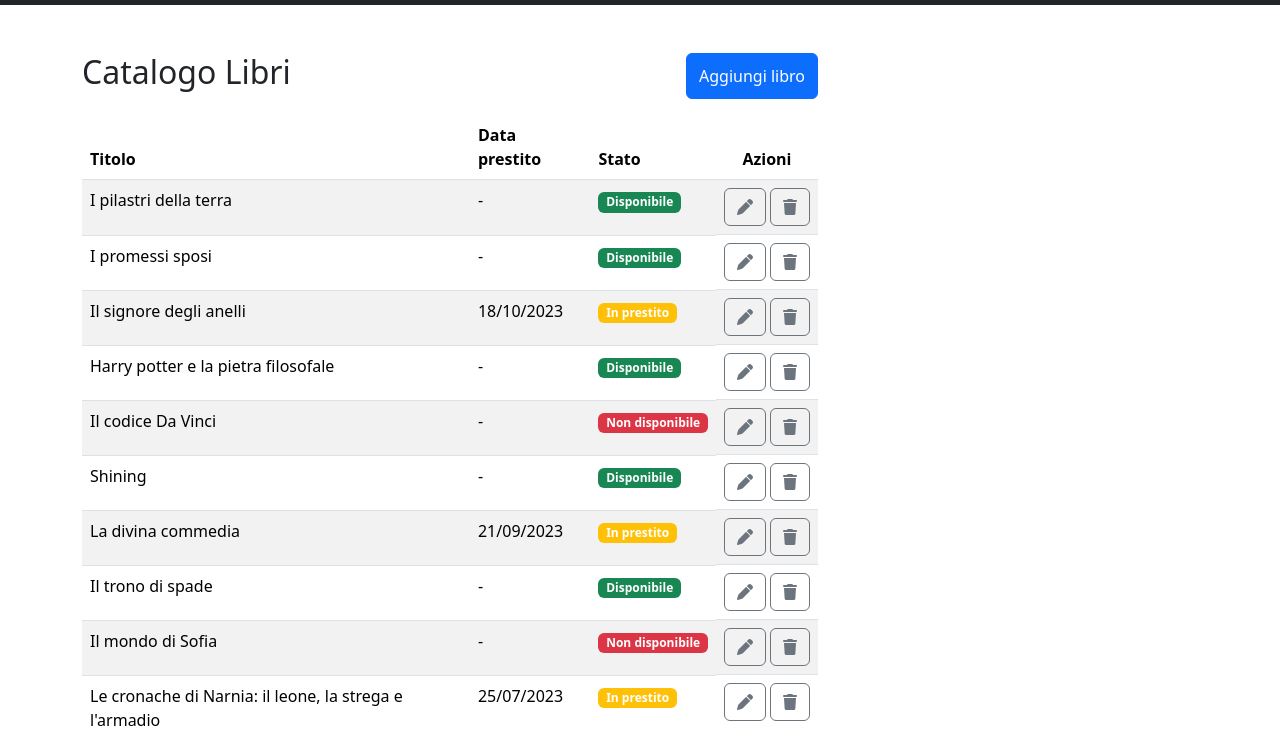
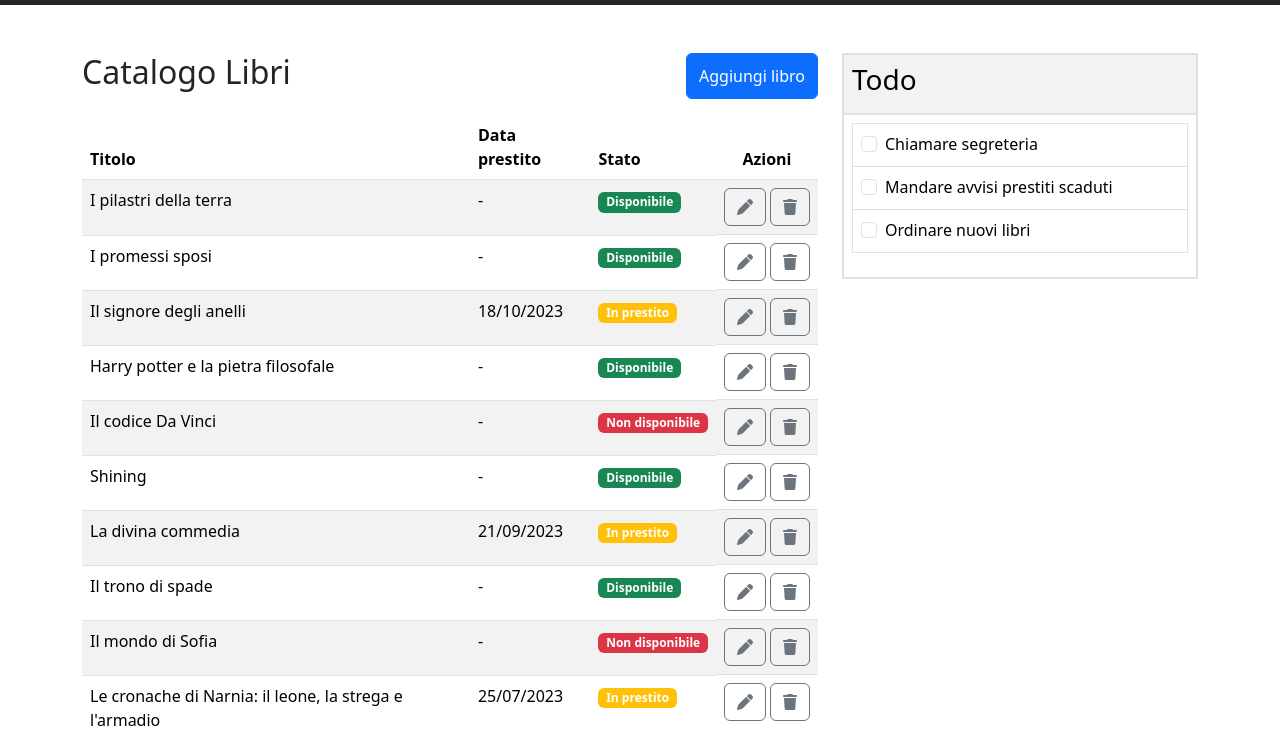
Before and after one commit to MatteoVentura7/html-css-bootstrap-dashboard, a plain HTML site: page index.html in a window 1280 px wide. Shown: the part 71-800 px from the top of the page. Drawn offline with nearby package versions, Linux system fonts and the light colour scheme.

Commit message:
add : bonus todo

```diff
--- a/index.html
+++ b/index.html
@@ -211,10 +211,62 @@
                     </tbody>
                   </table>
               </div>
+
+              <!-- bonus todo -->
+
+              <div class="col col-12 col-lg-4">
+                <table class="table table-striped">
+                    <tbody class="border-2">
+                      <tr>
+                        <td>
+                            <h3>Todo</h3>
+                        </td>
+                      </tr>
+                      <tr>
+                        <td class="border-2">
+                            <table class="table">
+                                <tbody class="border-1">
+                                  <tr>
+                                    <td>
+                                        <div class="form-check">
+                                            <input class="form-check-input" type="checkbox" value="" id="call-reception">
+                                            <label class="form-check-label" for="call-reception">
+                                              Chiamare segreteria
+                                            </label>
+                                          </div>
+                                    </td>
+                                  </tr>
+                                  <tr>
+                                    <td>
+                                        <div class="form-check">
+                                            <input class="form-check-input" type="checkbox" value="" id="lawns">
+                                            <label class="form-check-label" for="lawns">
+                                                Mandare avvisi prestiti scaduti
+                                            </label>
+                                        </div>
+                                    </td>
+                                  </tr>
+                                  <tr>
+                                    <td>
+                                        <div class="form-check">
+                                            <input class="form-check-input" type="checkbox" value="" id="new-books">
+                                            <label class="form-check-label" for="new-books">
+                                                Ordinare nuovi libri
+                                            </label>
+                                          </div>
+                                    </td>
+                                  </tr>
+                                </tbody>
+                            </table>
+                        </td>
+                      </tr>
+                    </tbody>
+                </table>
+
           </div>
       </div>
     </main>
 
     <script src="https://cdn.jsdelivr.net/npm/bootstrap@5.3.3/dist/js/bootstrap.bundle.min.js" integrity="sha384-YvpcrYf0tY3lHB60NNkmXc5s9fDVZLESaAA55NDzOxhy9GkcIdslK1eN7N6jIeHz" crossorigin="anonymous"></script>
-</body>
+  </body>
 </html>
```
